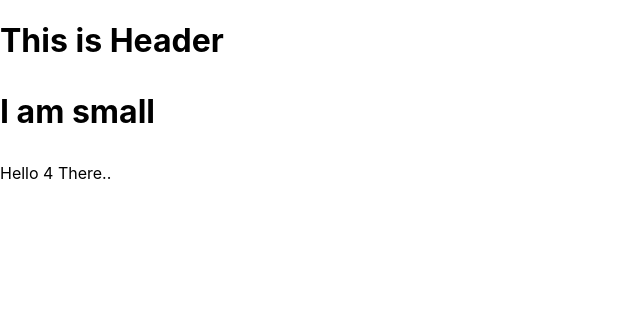
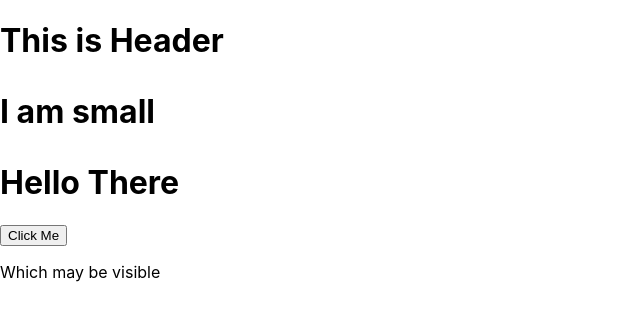
Before and after one commit to Sayyam2911/ReactJs, a React (Create React App) app: page / in a window 1280 px wide. Shown: the top 320 px of the page, without its empty margins (0-640 px from the left). Built offline with nearby package versions, Linux system fonts and the light colour scheme.

Commit message:
React 18 Finished

```diff
--- a/src/components/App.jsx
+++ b/src/components/App.jsx
@@ -1,12 +1,13 @@
 import React from 'react'
 import Header from "./Header";
+import Custom from "./Custom";
 
 function App(){
     return <div>
         <Header />
 
         <div className="dsjdsj" id="content">
-            <p>Hello {2+2 } There..</p>
+         <Custom />
         </div>
     </div>
 }
--- /dev/null
+++ b/src/components/Custom.jsx
@@ -0,0 +1,19 @@
+import React from "react";
+
+console.log("hello" && "sayyam")
+let age = 20
+
+function Custom(props){
+
+    function button_click_func(){
+        console.log("I was Pressed")
+    }
+
+    return <div>
+        <h1>Hello There</h1>
+        <button onClick={button_click_func}> Click Me </button>
+        {age > 18 ? <p>Which may be visible</p> : null}
+    </div>
+}
+
+export default Custom
```
